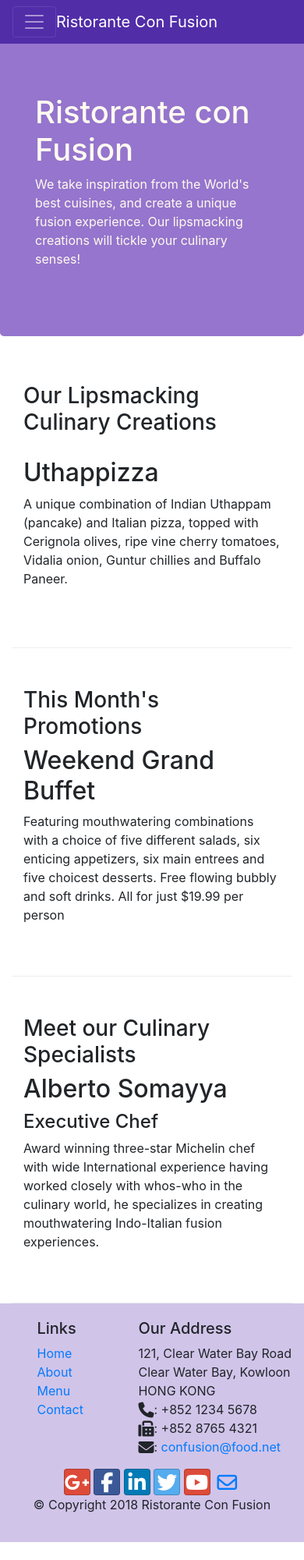
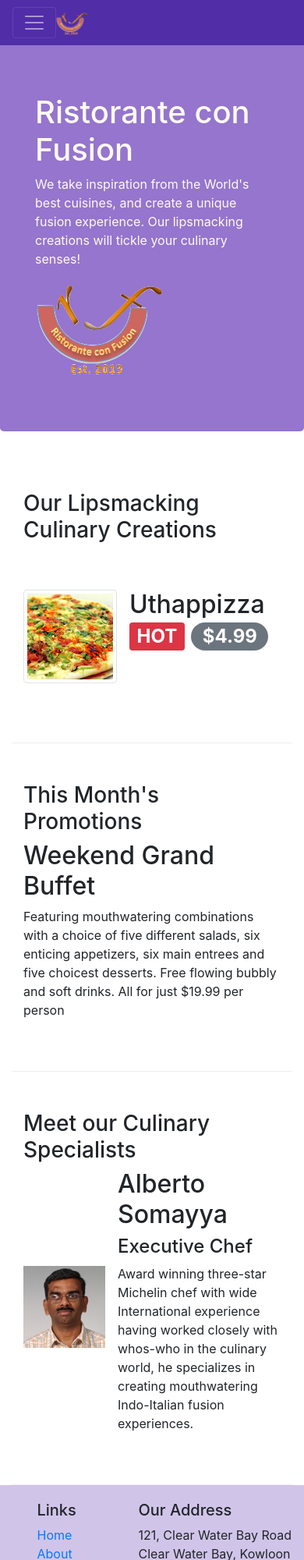
Before and after one commit to joycembika/confusion-resturant, a website: page index.html in a window 390 px wide. Shown: the top 2000 px of the page at 78% size. Before the commit the page ends 1977 px from the top, so only its background shows below. Drawn offline with nearby package versions, Linux system fonts and the light colour scheme.

```diff
--- a/index.html
+++ b/index.html
@@ -23,7 +23,7 @@
             <button class="navbar-toggler" type="button" data-toggle="collapse" data-target="#Navbar">
                 <span class="navbar-toggler-icon"></span>
             </button>
-            <a href="#" class="navbar-brand mr-auto">Ristorante Con Fusion</a>
+            <a href="#" class="navbar-brand mr-auto"><img src="img/logo.png" height="30" width="41" alt="logo"></a>
             <div class="collapse navbar-collapse" id="Navbar">
                 <ul class="navbar-nav mr-auto">
                     <li class="nav-item active"><a href="#" class="nav-link"> <span class="fa fa-home fa-lg"></span> Home</a></li>
@@ -41,7 +41,8 @@
                     <h1>Ristorante con Fusion</h1>
                     <p>We take inspiration from the World's best cuisines, and create a unique fusion experience. Our lipsmacking creations will tickle your culinary senses!</p>
                 </div>
-                <div class="col-12 col-sm">
+                <div class="col-12 col-sm align-self-center">
+                    <img src="img/logo.png" alt="logo" class="img-fluid">
                 </div>
             </div>
         </div>
@@ -53,8 +54,13 @@
                 <h3>Our Lipsmacking Culinary Creations</h3>
             </div>
             <div class="col col-sm order-sm-first col-md">
-                <h2>Uthappizza</h2>
-                <p>A unique combination of Indian Uthappam (pancake) and Italian pizza, topped with Cerignola olives, ripe vine cherry tomatoes, Vidalia onion, Guntur chillies and Buffalo Paneer.</p>
+                <div class="media">
+                    <img src="img/uthappizza.png" alt="uthappizza" class="d-flex mr-3 img-thumbnail align-self-center">
+                    <div class="media-body">
+                        <h2 class="mt-0">Uthappizza <span class="badge badge-danger">HOT</span> <span class="badge badge-pill badge-secondary">$4.99</span></h2>
+                        <p class="d-none d-sm-block">A unique combination of Indian Uthappam (pancake) and Italian pizza, topped with Cerignola olives, ripe vine cherry tomatoes, Vidalia onion, Guntur chillies and Buffalo Paneer.</p>
+                    </div>
+                </div>
             </div>
         </div>
 
@@ -74,9 +80,14 @@
                 <h3>Meet our Culinary Specialists</h3>
             </div>
             <div class="col col-sm order-sm-first col-md">
-                <h2>Alberto Somayya</h2>
-                <h4>Executive Chef</h4>
-                <p>Award winning three-star Michelin chef with wide International experience having worked closely with whos-who in the culinary world, he specializes in creating mouthwatering Indo-Italian fusion experiences. </p>
+                <div class="media">
+                    <img src="img/alberto.png" alt="alberto" class="d-flex mr-3 align-self-center">
+                    <div class="media-body">
+                        <h2 class="mt-0">Alberto Somayya</h2>
+                        <h4>Executive Chef</h4>
+                        <p>Award winning three-star Michelin chef with wide International experience having worked closely with whos-who in the culinary world, he specializes in creating mouthwatering Indo-Italian fusion experiences. </p>
+                    </div>
+                </div>
             </div>
         </div>
     </div>
```
Also changed, not shown: aboutus.html (+3 -2 lines), contactus.html (+3 -2 lines), img/alberto.png (added), img/buffet.png (added), img/logo.png (added), img/uthappizza.png (added).
